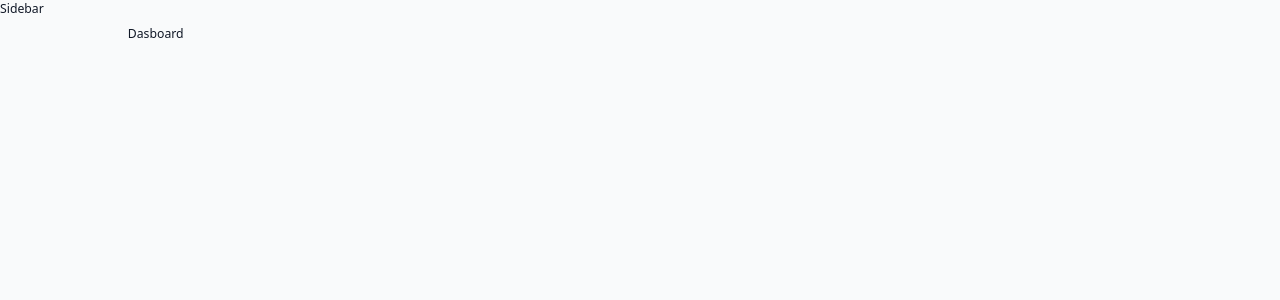
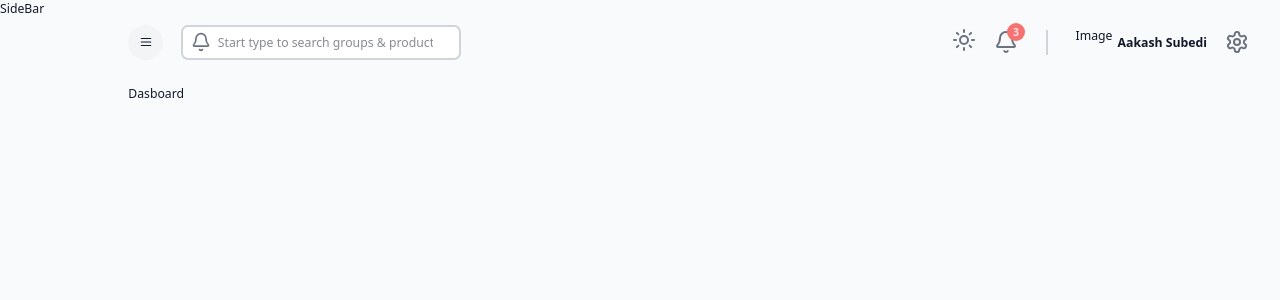
Before and after one commit to Ghost9841/inventory-management, a Next.js app in the folder client/: page / in a window 1280 px wide. Shown: the top 300 px of the page. Built offline with nearby package versions, Linux system fonts and the light colour scheme.

Commit message:
Navbar done, Now about to do sidebar

```diff
--- a/client/src/app/(components)/NavBar.tsx
+++ /dev/null
@@ -1,11 +0,0 @@
-import React from 'react'
-
-
-
-const NavBar = () => {
-  return (
-    <div>NavBar</div>
-  )
-}
-
-export default NavBar
--- /dev/null
+++ b/client/src/app/(components)/NavBar/index.tsx
@@ -0,0 +1,61 @@
+'use client'
+
+import React from 'react'
+import { Bell, Menu, Settings, Sun } from 'lucide-react';
+import Link from 'next/link';
+
+
+const NavBar = () => {
+  return (
+    <nav className="flex justify-between items-center w-full mb-7">
+      {/* Left side */}
+      <div className="flex justify-between items-center gap-5">
+        <button className="px-3 py-3 bg-gray-100 rounded-full hover:bg-blue-100"
+          onClick={() => { }}>
+          <Menu className="w-4 h-4" size={20} />
+        </button>
+
+      <div className='relative'>
+        <input
+          type="search"
+          placeholder='Start type to search groups & products'
+          className='pl-10 pr-4 py-2 w-50 md:w-80 border-2 border-gray-300 bg-white
+       rounded-lg focus:outline-none focus:border-blue-500'/>
+
+       <div className="absolute inset-y-0 left-0 pl-3 flex items-center pointer-events-none">
+        <Bell  className='text-gray-500' size={20}/>
+       </div>
+      </div>
+ </div>
+      {/* Right side */}
+      <div className="flex justify-between items-center gap-5">
+        <div className="hidden md:flex justify-between items-center gap-5">
+          <div className="">
+            <button onClick={()=> {}}>
+              <Sun className="cursor-pointer text-gray-500" size={24} />
+            </button>
+          </div>
+          <div className="relative">
+            <Bell className='cursor-pointer text-gray-500 ' size={24}/>
+            <span className="absolute -top-2 -right-2 inline-flex items-center justify-center px-[0.4rem] py-1 text-xs font-semibold
+            leading-none text-red-100 bg-red-400 rounded-full">
+              3
+              </span>
+          </div>
+          <hr className="w-0 h-7 border boder-solid border-l border-gray-300  mx-3" />
+          <div className="flex items-center gap-3 cursor-pointer">
+            <div className="w-9 h-9">
+              Image
+            </div>
+              <span className="font-semibold">Aakash Subedi</span>
+         </div>
+          <Link href="/settings">
+          <Settings className='cursor-pointer text-gray-500' size={24}/>
+          </Link>
+        </div>
+      </div>
+    </nav>
+  )
+}
+
+export default NavBar
--- /dev/null
+++ b/client/src/app/(components)/SideBar/index.tsx
@@ -0,0 +1,11 @@
+import React from 'react'
+
+
+
+const SideBar = () => {
+  return (
+    <div>SideBar</div>
+  )
+}
+
+export default SideBar
--- a/client/src/app/dashboard/DashboardWrapper.tsx
+++ b/client/src/app/dashboard/DashboardWrapper.tsx
@@ -1,13 +1,16 @@
+
 import React from 'react'
+import NavBar from '../(components)/NavBar';
+import SideBar from '../(components)/SideBar';
 
 
 const DashboardWrapper = ({children}:{children:React.ReactNode}) => {
   return (
     <div className={`light flex bg-gray-50 text-gray-900 w-full min-h-screen`}>
-        Sidebar
+       <SideBar/>
         <main className="flex flex-col w-full h-full py-7 px-9 bg-gray-50
         md:pl-24 ">
-
+          <NavBar/>
         {children}
         </main>
     </div>
```
